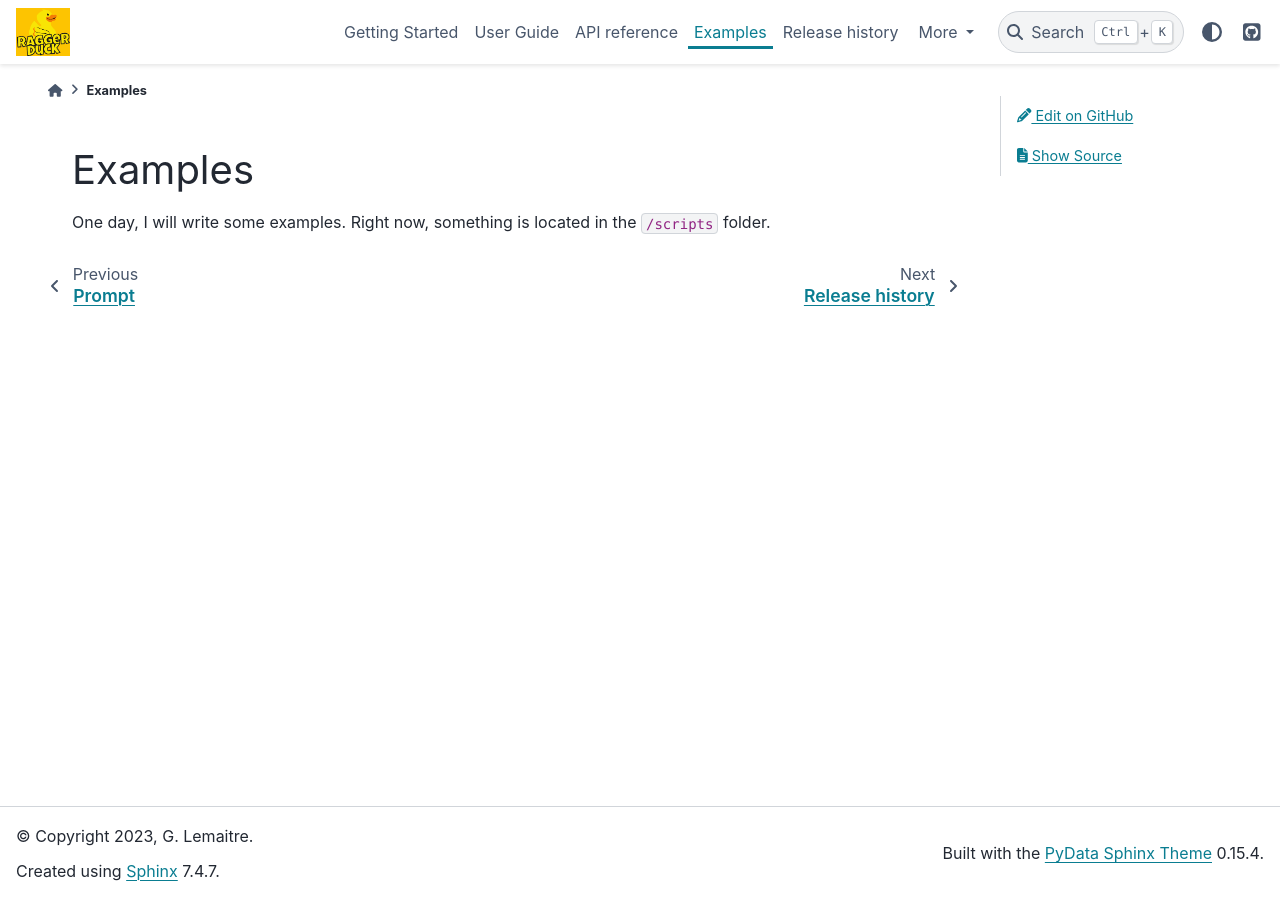
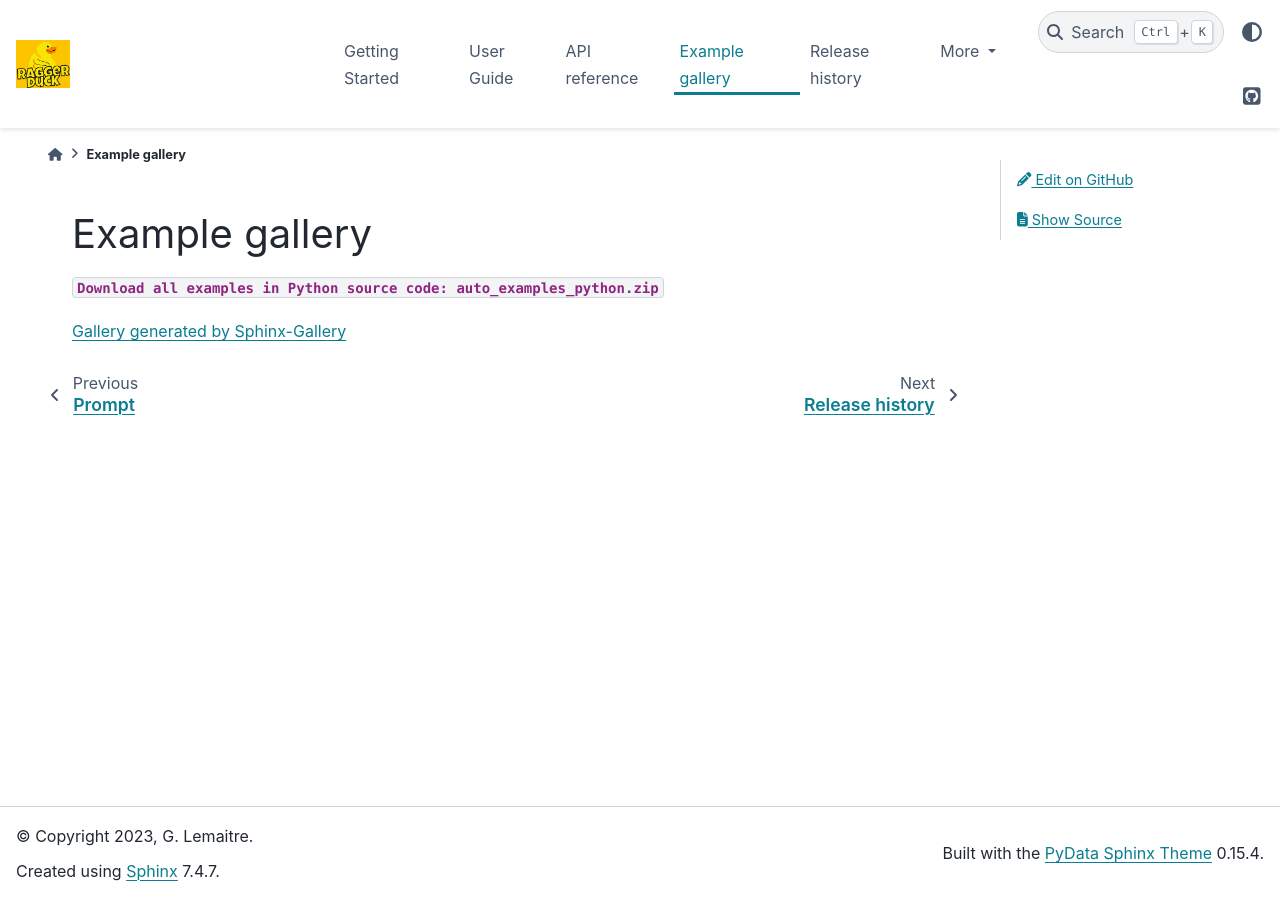
Before and after one commit to probabl-ai/sklearn-ragger-duck, a Sphinx documentation site: the page built from doc/auto_examples/index.rst, in a window 1280 px wide. Built offline with Sphinx 7.4.7 and the PyData theme 0.15.4, drawn with Linux system fonts in a browser that asks for light colours.

Commit message:
Initialize gallery

```diff
--- a/doc/auto_examples/index.rst
+++ b/doc/auto_examples/index.rst
@@ -1,9 +1,34 @@
 :orphan:
 
-.. _general_examples:
+.. _general_examples
 
-Examples
---------
+Example gallery
+===============
 
-One day, I will write some examples. Right now, something is located in the `/scripts`
-folder.
+
+
+
+.. raw:: html
+
+    <div class="sphx-glr-thumbnails">
+
+
+.. raw:: html
+
+    </div>
+
+
+.. only:: html
+
+  .. container:: sphx-glr-footer sphx-glr-footer-gallery
+
+    .. container:: sphx-glr-download sphx-glr-download-python
+
+      :download:`Download all examples in Python source code: auto_examples_python.zip </auto_examples/auto_examples_python.zip>`
+
+
+.. only:: html
+
+ .. rst-class:: sphx-glr-signature
+
+    `Gallery generated by Sphinx-Gallery <https://sphinx-gallery.github.io>`_
--- a/doc/conf.py
+++ b/doc/conf.py
@@ -2,6 +2,8 @@
 #
 # For the full list of built-in configuration values, see the documentation:
 # https://www.sphinx-doc.org/en/master/usage/configuration.html
+
+import os
 
 # -- Project information -----------------------------------------------------
 # https://www.sphinx-doc.org/en/master/usage/configuration.html#project-information
@@ -21,6 +23,7 @@
 extensions = [
     "sphinx.ext.autodoc",
     "sphinx.ext.autosummary",
+    "sphinx_gallery.gen_gallery",
     "numpydoc",
 ]
 
@@ -81,6 +84,19 @@
 # see https://github.com/numpy/numpydoc/issues/69
 numpydoc_show_class_members = False
 
+# -- Options for sphinx-gallery -----------------------------------------------
+
+# Generate the plot for the gallery
+plot_gallery = True
+
+sphinx_gallery_conf = {
+    "doc_module": "ragger_duck",
+    "backreferences_dir": os.path.join("references/generated"),
+    "examples_dirs": "../examples",
+    "gallery_dirs": "auto_examples",
+    "reference_url": {"ragger_duck": None},
+}
+
 # -- Additional temporary hacks -----------------------------------------------
 
 # Temporary work-around for spacing problem between parameter and parameter
```
Also changed, not shown: 2 other files.
